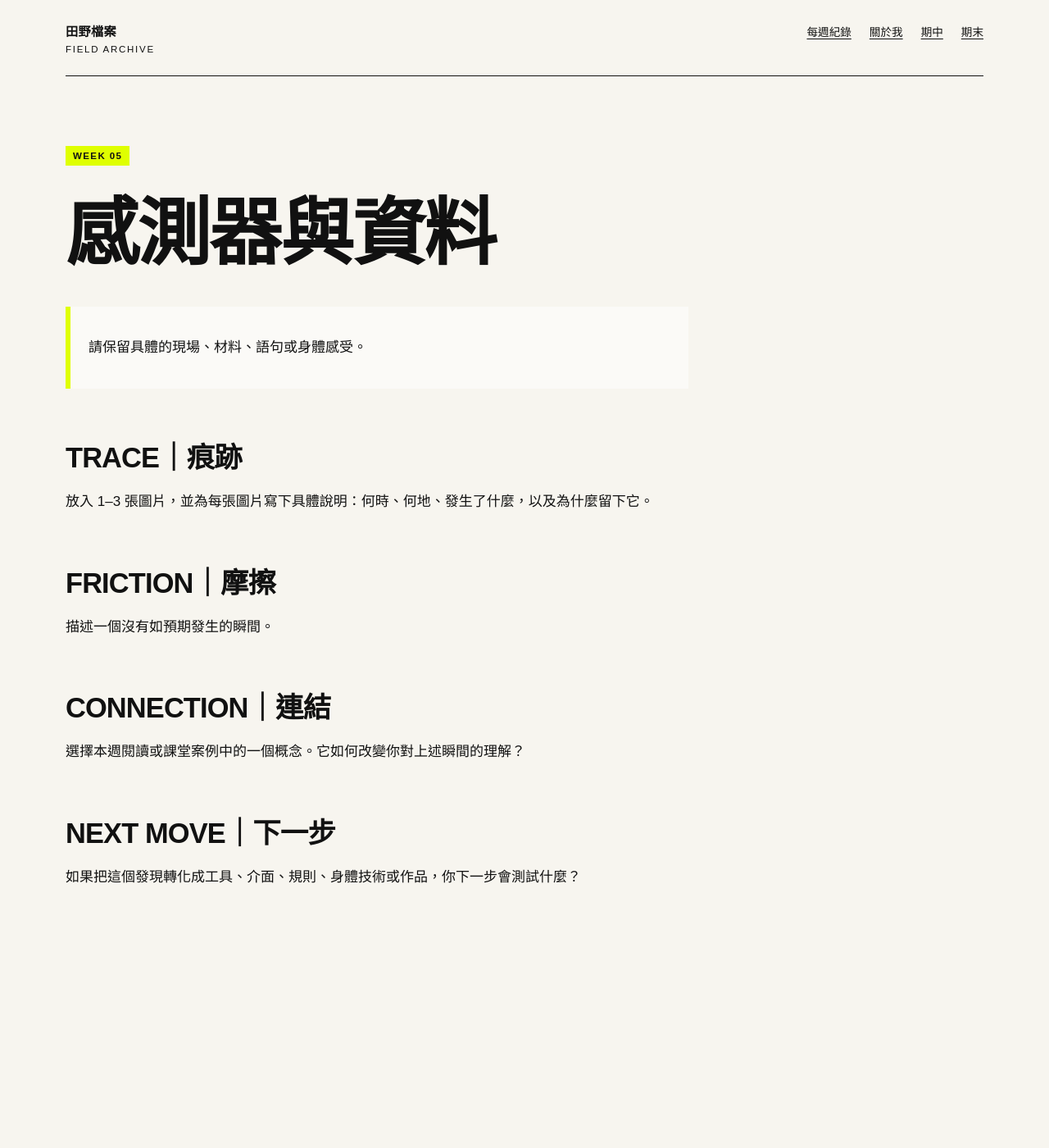
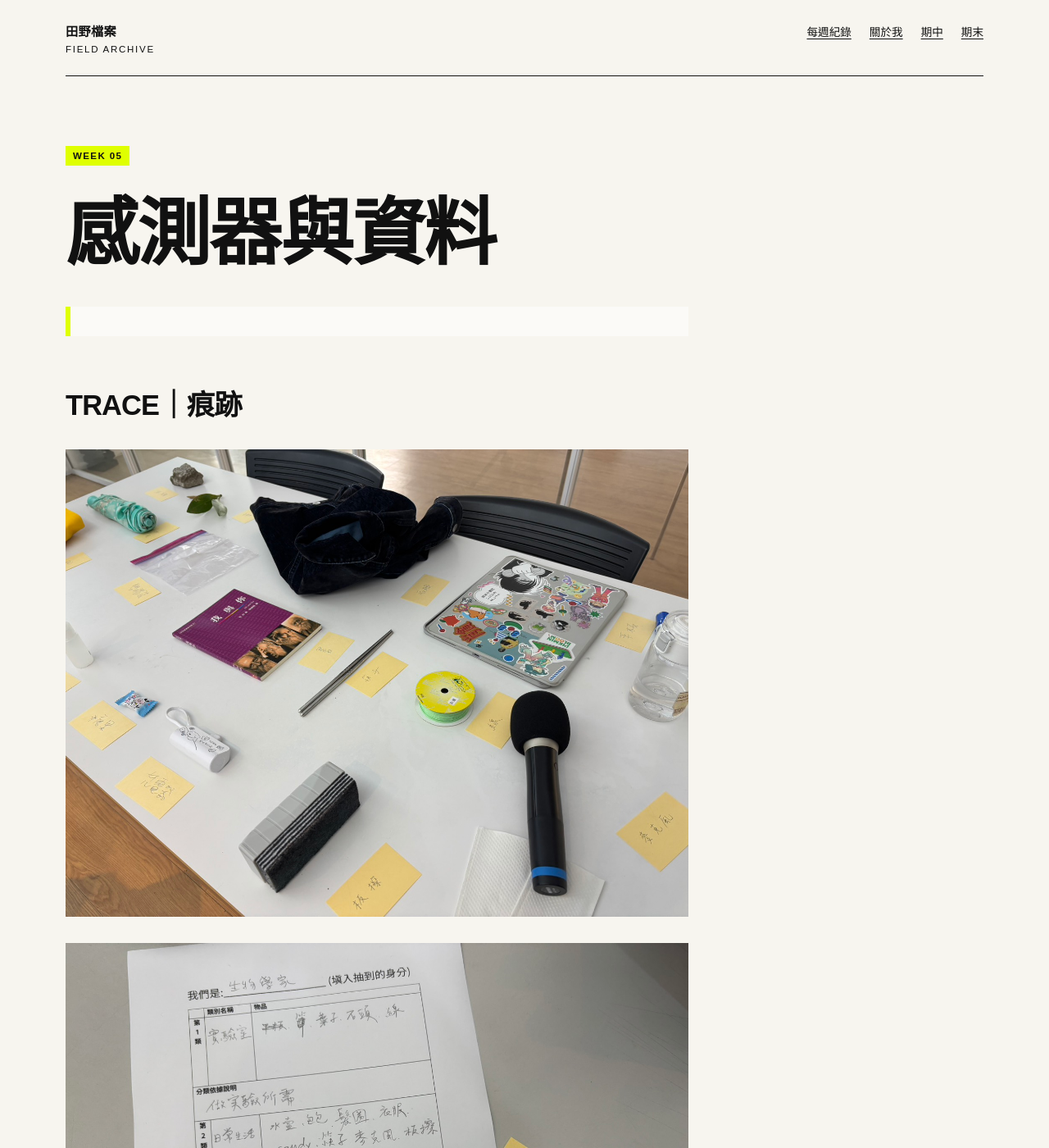
Before and after one commit to liki1928/fieldworkarchive, a Jekyll site: the page built from weeks/week-05.md, in a window 1280 px wide and 1400 px high. Shown: the whole window at 82% size. Built offline with Jekyll 4.4.1, drawn with Linux system fonts in a browser that asks for light colours.

Commit message:
Update week-05.md

```diff
--- a/weeks/week-05.md
+++ b/weeks/week-05.md
@@ -7,21 +7,26 @@ permalink: /weeks/week-05/
 
 # 感測器與資料
 
-> 請保留具體的現場、材料、語句或身體感受。
+>
+<!-- 請保留具體的現場、材料、語句或身體感受。-->
 
 ## TRACE｜痕跡
 
-放入 1–3 張圖片，並為每張圖片寫下具體說明：何時、何地、發生了什麼，以及為什麼留下它。
+<!-- 放入 1–3 張圖片，並為每張圖片寫下具體說明：何時、何地、發生了什麼，以及為什麼留下它。 -->
+![圖ㄧ]({{ '/assets/images/w05-1.jpg' | relative_url }})
+![圖二]({{ '/assets/images/w05-2.jpg' | relative_url }})
+![圖三]({{ '/assets/images/w05-3.jpg' | relative_url }})
+![圖四]({{ '/assets/images/w05-4.jpg' | relative_url }})
 
 ## FRICTION｜摩擦
 
-描述一個沒有如預期發生的瞬間。
+<!-- 描述一個沒有如預期發生的瞬間。 -->
 
 
 ## CONNECTION｜連結
 
-選擇本週閱讀或課堂案例中的一個概念。它如何改變你對上述瞬間的理解？
+<!-- 選擇本週閱讀或課堂案例中的一個概念。它如何改變你對上述瞬間的理解？ -->
 
 ## NEXT MOVE｜下一步
 
-如果把這個發現轉化成工具、介面、規則、身體技術或作品，你下一步會測試什麼？
+<!-- 如果把這個發現轉化成工具、介面、規則、身體技術或作品，你下一步會測試什麼？ -->
```
